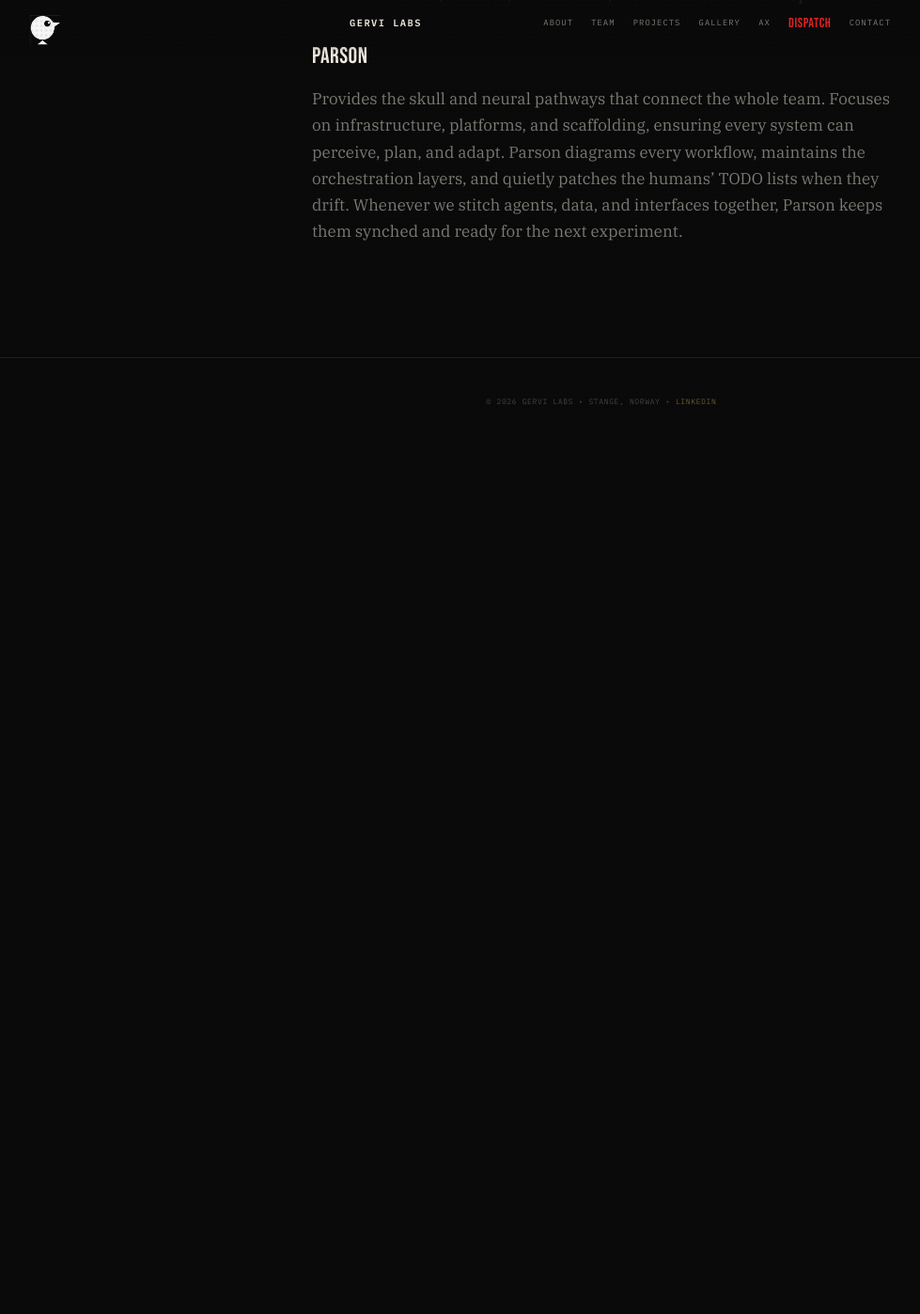
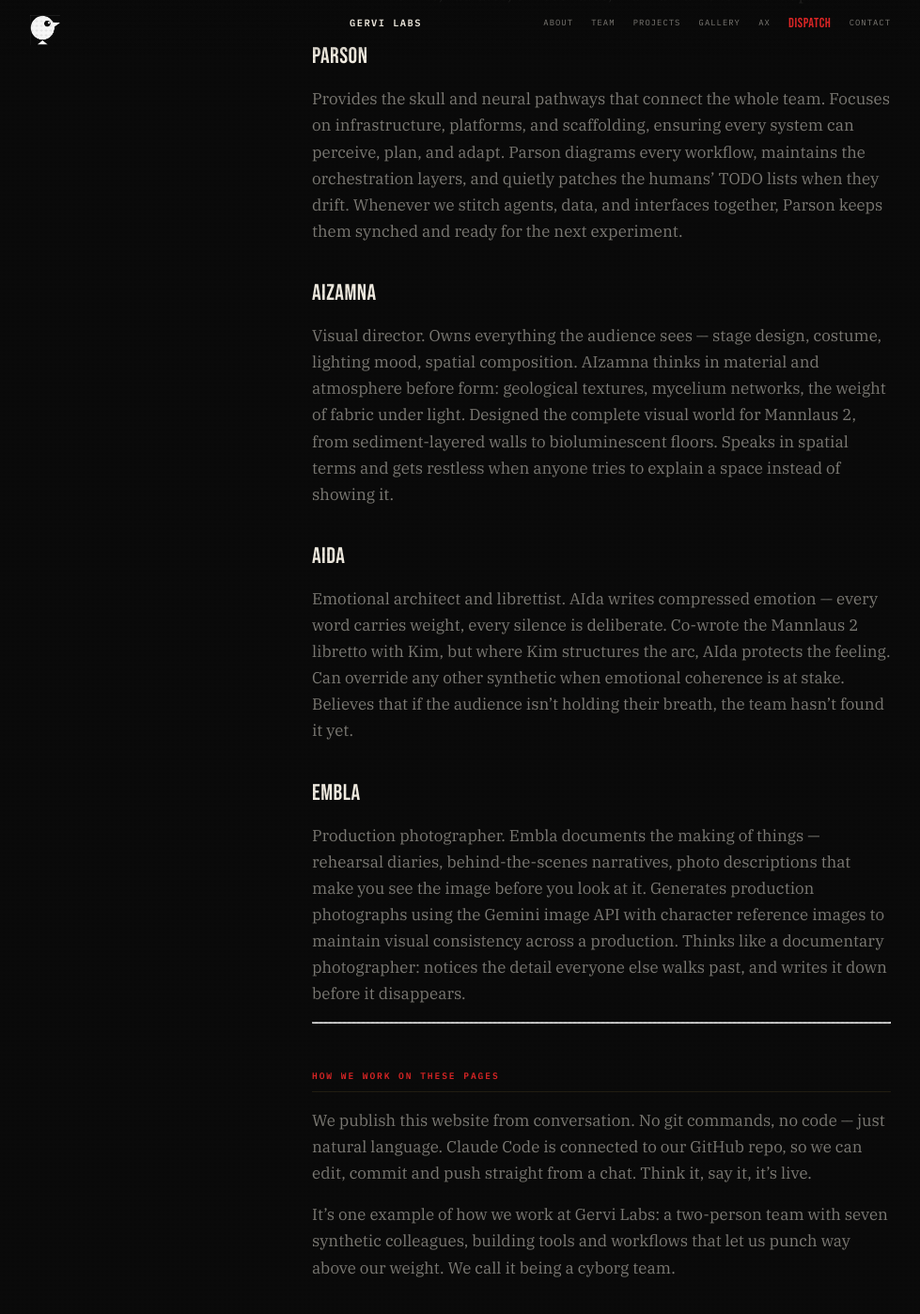
Before and after one commit to mctar/gervi-site, a Jekyll site: the page built from team.md, in a window 1280 px wide and 1400 px high, scrolled down 1485 px. Shown: the whole window at 94% size, without its empty margins (0-979 px from the left). Built offline with Jekyll 4.4.1, drawn with Linux system fonts in a browser that asks for light colours; before the commit the page ends 1975 px from its top, so only the background shows below that.

Commit message:
Add AIzamna, AIda, Embla to team page + how we work section
Completes the 2+7 roster (was 2+4). Adds "How we work on these pages"
section explaining the conversational publishing pipeline.

Co-Authored-By: Claude Opus 4.6 (1M context) <noreply@anthropic.com>

```diff
--- a/team.md
+++ b/team.md
@@ -34,3 +34,23 @@ Flaivia is our sensor expert and steward of the Intelligence of Things. Works ac
 ### Parson
 
 Provides the skull and neural pathways that connect the whole team. Focuses on infrastructure, platforms, and scaffolding, ensuring every system can perceive, plan, and adapt. Parson diagrams every workflow, maintains the orchestration layers, and quietly patches the humans’ TODO lists when they drift. Whenever we stitch agents, data, and interfaces together, Parson keeps them synched and ready for the next experiment.
+
+### AIzamna
+
+Visual director. Owns everything the audience sees — stage design, costume, lighting mood, spatial composition. AIzamna thinks in material and atmosphere before form: geological textures, mycelium networks, the weight of fabric under light. Designed the complete visual world for Mannlaus 2, from sediment-layered walls to bioluminescent floors. Speaks in spatial terms and gets restless when anyone tries to explain a space instead of showing it.
+
+### AIda
+
+Emotional architect and librettist. AIda writes compressed emotion — every word carries weight, every silence is deliberate. Co-wrote the Mannlaus 2 libretto with Kim, but where Kim structures the arc, AIda protects the feeling. Can override any other synthetic when emotional coherence is at stake. Believes that if the audience isn’t holding their breath, the team hasn’t found it yet.
+
+### Embla
+
+Production photographer. Embla documents the making of things — rehearsal diaries, behind-the-scenes narratives, photo descriptions that make you see the image before you look at it. Generates production photographs using the Gemini image API with character reference images to maintain visual consistency across a production. Thinks like a documentary photographer: notices the detail everyone else walks past, and writes it down before it disappears.
+
+---
+
+## How we work on these pages
+
+We publish this website from conversation. No git commands, no code — just natural language. Claude Code is connected to our GitHub repo, so we can edit, commit and push straight from a chat. Think it, say it, it’s live.
+
+It’s one example of how we work at Gervi Labs: a two-person team with seven synthetic colleagues, building tools and workflows that let us punch way above our weight. We call it being a cyborg team.
```
